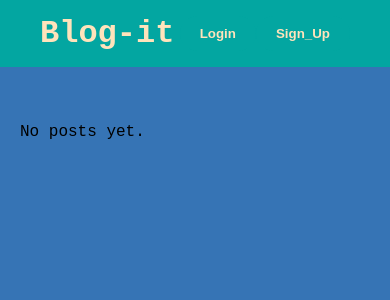
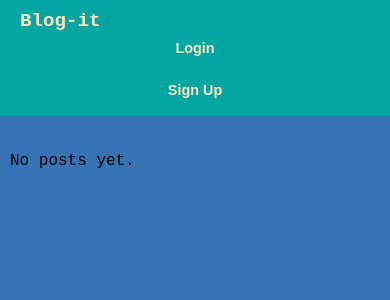
Before and after one commit to AT8Cool/blogsite, a Flask app: page / in a window 390 px wide. Shown: the top 300 px of the page. Run offline with Flask 3, Linux system fonts and the light colour scheme.

Commit message:
Responsive

```diff
--- a/static/index.css
+++ b/static/index.css
@@ -298,6 +298,33 @@ h1{
 
         /* Responsive design */
         @media (max-width: 768px) {
+    .navbar {
+        flex-direction: column;
+        align-items: flex-start;
+        padding: 10px 20px;
+    }
+
+    .nav-right {
+        flex-direction: column;
+        align-items: flex-start;
+        gap: 10px;
+        width: 100%;
+    }
+
+    h1 {
+        font-size: 1.5rem;
+    }
+
+    .general-button {
+        width: 100%;
+        padding: 10px;
+        text-align: center;
+    }
+
+    .create-post-container {
+        padding: 10px;
+    }
+
     .create-post-container form {
         padding: 20px;
         margin: 10px;
@@ -306,9 +333,67 @@ h1{
     .create-post-container input,
     .create-post-container textarea {
         font-size: 1rem;
+        max-width: 100%;
     }
 
     .input-label {
         font-size: 1.2rem;
     }
+
+    .post-container {
+        margin: 20px auto;
+        padding: 0 10px;
     }
+
+    .post {
+        padding: 15px;
+    }
+
+    .post h2 {
+        font-size: 1.2rem;
+    }
+
+    .post p {
+        font-size: 0.95rem;
+    }
+
+    .sign-up-container,
+    .login-page-form {
+        width: 100%;
+        max-width: 90%;
+        padding: 1.5rem;
+    }
+
+    .sign-up-container input[type="submit"],
+    .login-page-form input[type="submit"] {
+        width: 100%;
+    }
+}
+
+@media (max-width: 480px) {
+    h1 {
+        font-size: 1.2rem;
+    }
+
+    .general-button {
+        font-size: 0.9rem;
+        padding: 8px 14px;
+    }
+
+    .input-label {
+        font-size: 1rem;
+    }
+
+    .create-post-container button {
+        font-size: 1.2rem;
+        padding: 10px 20px;
+    }
+
+    .post h2 {
+        font-size: 1rem;
+    }
+
+    .post p {
+        font-size: 0.9rem;
+    }
+}
--- a/templates/index.html
+++ b/templates/index.html
@@ -11,7 +11,7 @@
                         <button id="Create_POST" class="general-button">Create a post</button>
                 {% else %}
                         <button id="Login_verify" class="login-button general-button"> Login </button>
-                        <button id="sign_up_verify" class="login-button general-button"> Sign_Up </button>
+                        <button id="sign_up_verify" class="login-button general-button"> Sign Up </button>
                 {% endif %}
             </div>
 
--- a/templates/login.html
+++ b/templates/login.html
@@ -4,7 +4,7 @@
 
 {% block addon_nav %}
         <div class="nav-right">
-            <a href="{{ url_for('signup') }}" class="general-button">Sign_Up</a>
+            <a href="{{ url_for('signup') }}" class="general-button">Sign Up</a>
         </div>
 {% endblock %}
 
```
Lines whose indentation alone changed are shown as unchanged.
